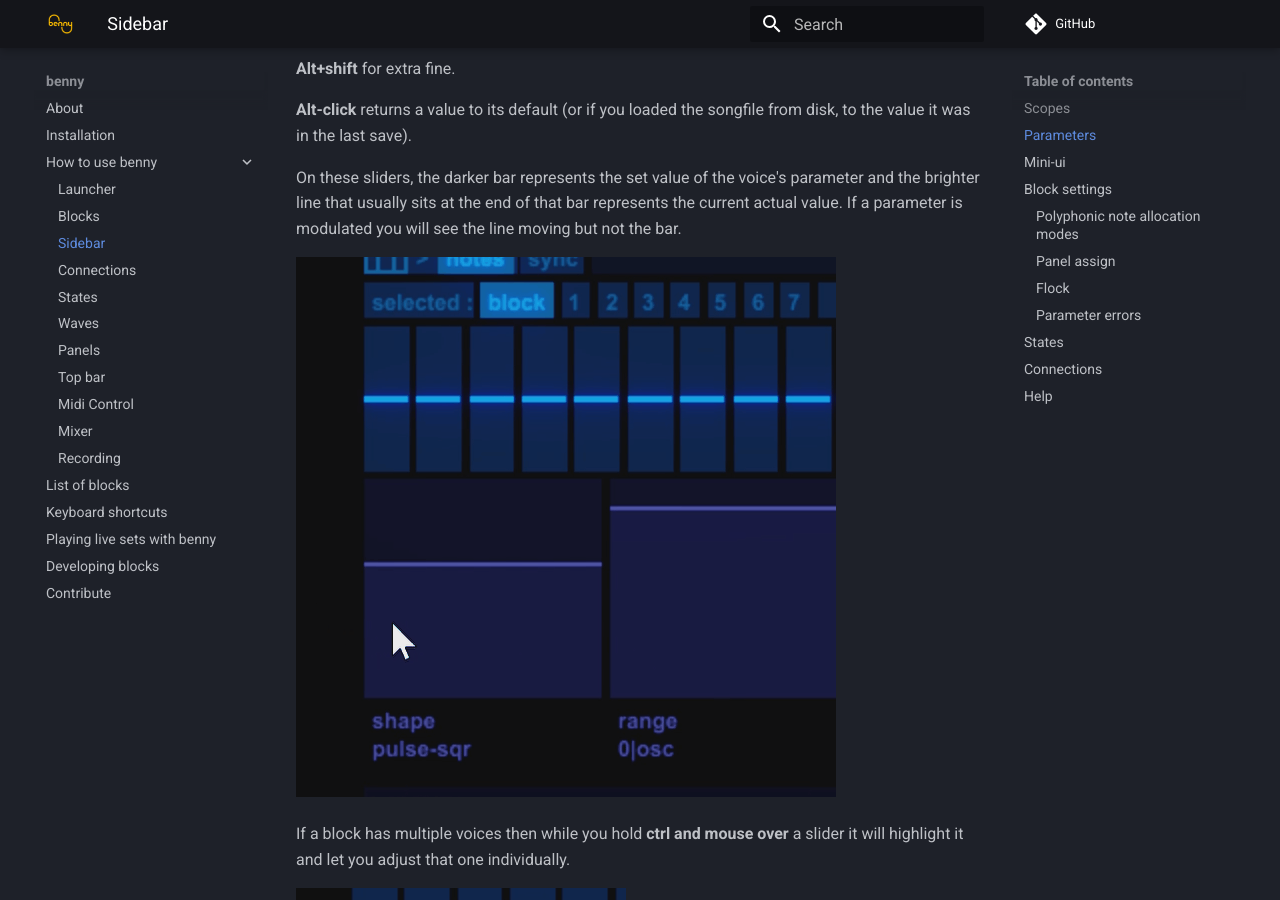
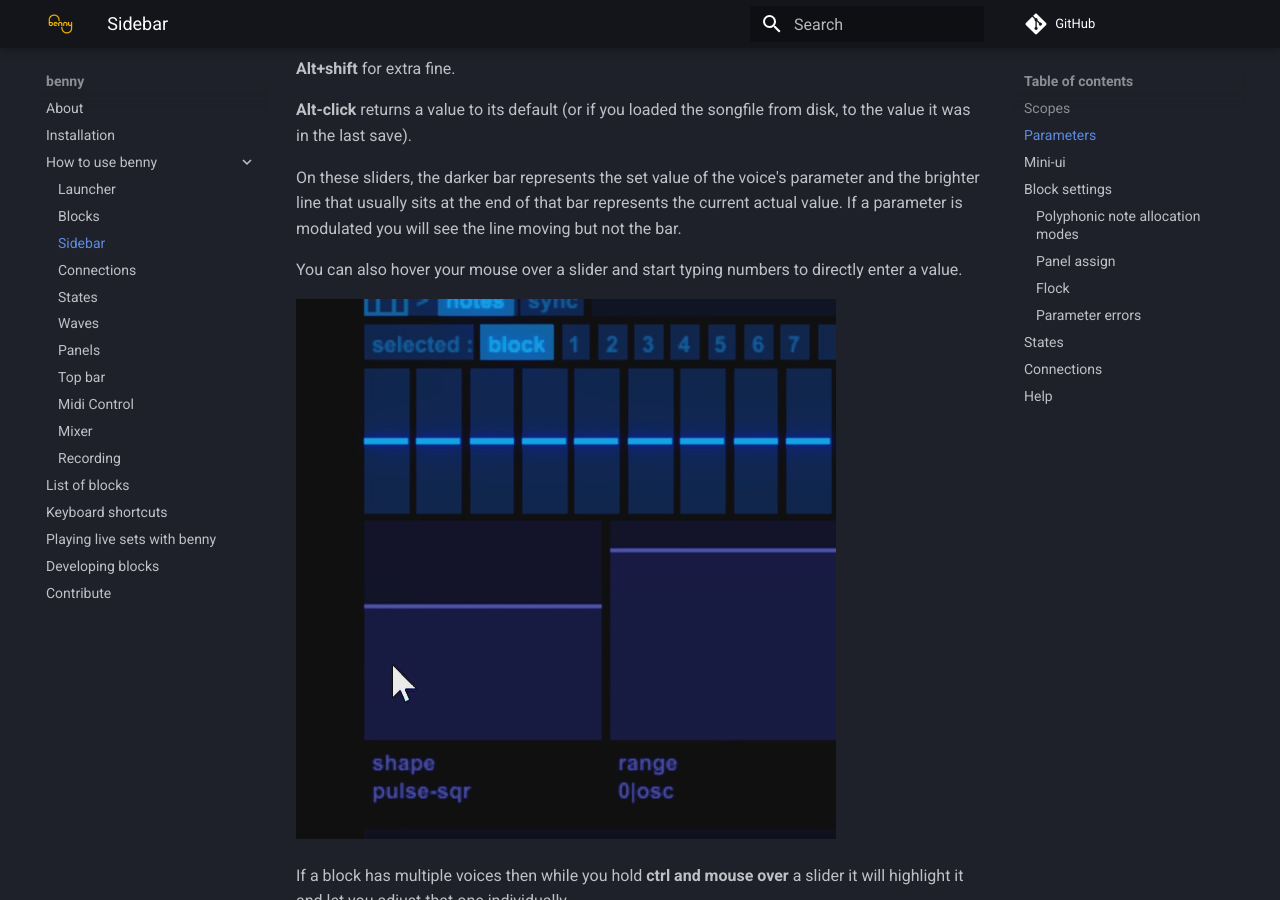
Before and after one commit to playbenny/benny_manual, an MkDocs documentation site: the page built from docs/sidebar.md, in a window 1280 px wide and 900 px high, scrolled down 3159 px. Built offline with MkDocs 1.6.1 and Material for MkDocs 9.7.7, drawn with Linux system fonts in a browser that asks for light colours; comment, search, counter and statistics services are not loaded.

Commit message:
note about direct value entry

```diff
--- a/docs/sidebar.md
+++ b/docs/sidebar.md
@@ -33,6 +33,8 @@ This section shows the parameters for the block. Drag or use your scroll wheel t
 **Alt-click** returns a value to its default (or if you loaded the songfile from disk, to the value it was in the last save).
 
 On these sliders, the darker bar represents the set value of the voice's parameter and the brighter line that usually sits at the end of that bar represents the current actual value. If a parameter is modulated you will see the line moving but not the bar.
+
+You can also hover your mouse over a slider and start typing numbers to directly enter a value.
 
 ![selecting individual voice sliders](assets/screenshots/ctrl_sel_voices.gif)
 
```
